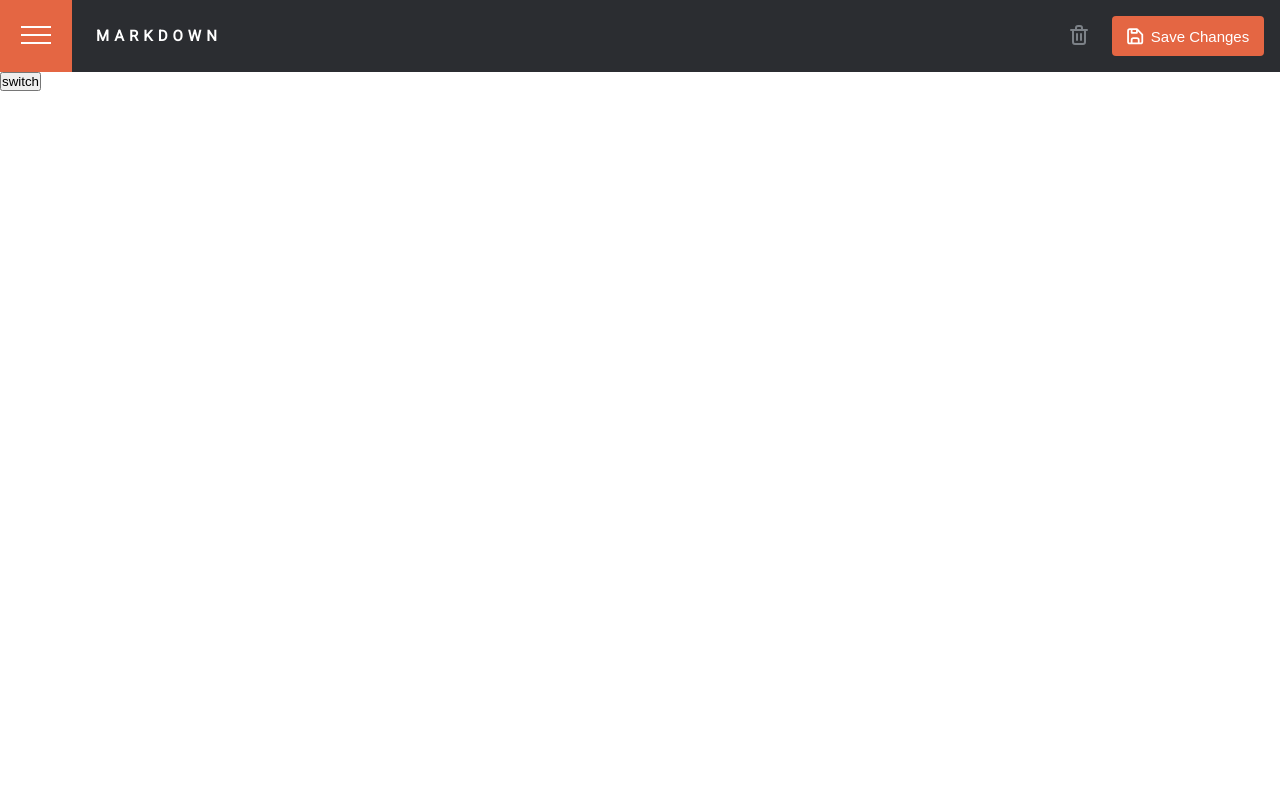
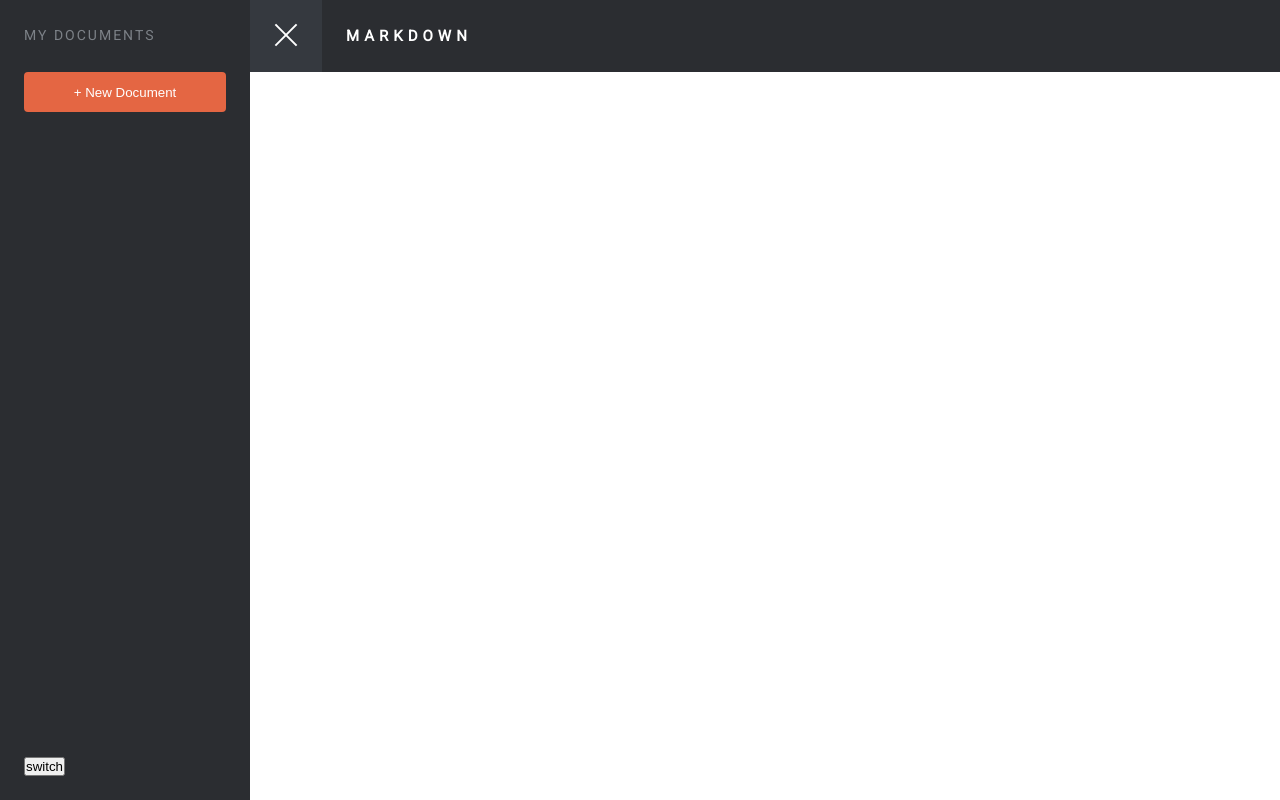
Before and after one commit to Cats-n-coffee/fem-inbrowser-markdown-editor, a Vue app: page / in a window 1280 px wide. Both pictures are taken after a click on the button 36 px from the left and 36 px from the top of the page. Built offline with nearby package versions, Linux system fonts and the light colour scheme.

Commit message:
add sidebar and app container styles

```diff
--- a/src/App.vue
+++ b/src/App.vue
@@ -1,24 +1,38 @@
 <template>
   <div id="container">
-    <Topbar />
-    <Sidebar />
+    <Sidebar v-if="isSidebarToggled"/>
+    <div class="persistent-content">
+      <Topbar />
+    </div>
   </div>
 </template>
 
 <script>
+import { mapState } from 'vuex';
 import Topbar from './components/Topbar/Topbar.vue';
-import Sidebar from './components/Sidebar/ThemeToggle.vue';
+import Sidebar from './components/Sidebar/Sidebar.vue';
 
 export default {
   name: 'AppWrapper',
   components: {
     Topbar,
     Sidebar,
+  },
+  computed: {
+    ...mapState(['isSidebarToggled']),
   }
 }
 </script>
 
 <style lang="scss">
+#container {
+  display: flex;
+}
+
+.persistent-content {
+  width: 100%;
+}
+
 .orange-button {
   background-color: var(--orange);
   border-radius: 4px;
--- /dev/null
+++ b/src/components/Sidebar/NewDocumentButton.vue
@@ -0,0 +1,27 @@
+<template>
+    <button
+    class="orange-button new-document-btn"
+    @click="createDocument"
+    >
+        + New Document
+    </button>
+</template>
+
+<script>
+export default {
+    name: 'NewDocumentButton',
+    methods: {
+        createDocument() {
+            console.log('create document');
+        }
+    }
+}
+</script>
+
+<style lang="scss" scoped>
+.new-document-btn {
+    width: 202px;
+    height: 40px;
+    color: $white;
+}
+</style>
--- a/src/components/Sidebar/Sidebar.vue
+++ b/src/components/Sidebar/Sidebar.vue
@@ -1,13 +1,74 @@
 <template>
-    <div class="sidebar-wrapper"></div>
+    <div class="sidebar-wrapper">
+        <div class="sidebar-info">
+            <h1 class="topbar-title">Markdown</h1>
+            <h2>My Documents</h2>
+        </div>
+        <div class="sidebar-documents">
+            <NewDocumentButton />
+            <ul class="document-collection">
+
+            </ul>
+        </div>
+
+
+        <ThemeToggle />
+    </div>
 </template>
 
 <script>
+import NewDocumentButton from './NewDocumentButton.vue';
+import ThemeToggle from './ThemeToggle.vue';
+
 export default {
     name: 'Sidebar',
+    components: {
+        NewDocumentButton,
+        ThemeToggle,
+    },
 }
 </script>
 
 <style lang="scss" scoped>
-.sidebar-wrapper {}
+.sidebar-wrapper {
+    width: 250px;
+    height: 100vh;
+    display: flex;
+    flex-direction: column;
+    background-color: var(--sidebar);
+    padding: 0 24px;
+}
+
+.sidebar-info {
+    display: flex;
+    flex-direction: column;
+    align-items: flex-start;
+
+    h1 {
+        height: 72px;
+        padding-top: 27px;
+    }
+
+    h2 {
+        color: $medium-light-grey;
+        font-size: 14px;
+        text-transform: uppercase;
+        letter-spacing: 2px;
+        font-weight: 400;
+        padding-bottom: 29px;
+    }
+}
+
+@media screen and (min-width: 1200px) {
+    .sidebar-info {
+
+        h1 {
+            display: none;
+        }
+        h2 {
+            padding: 27px 0;
+            height: 72px;
+        }
+    }
+}
 </style>
--- a/src/components/Sidebar/ThemeToggle.vue
+++ b/src/components/Sidebar/ThemeToggle.vue
@@ -16,5 +16,8 @@ export default {
 </script>
 
 <style lang="scss" scoped>
-
+.theme-toggle-wrapper {
+    margin-top: auto;
+    padding-bottom: 24px;
+}
 </style>
--- a/src/components/Topbar/SidebarToggle.vue
+++ b/src/components/Topbar/SidebarToggle.vue
@@ -1,11 +1,11 @@
 <template>
     <button
       class="sidebar-toggle"
-      @click="openSidebar"
+      @click="toToggleSidebar"
       type="button"
     >
       <img
-        v-if="!isSidebarOpen"
+        v-if="!isSidebarToggled"
         src="../../assets/images/icon-menu.svg"
         alt="open sidebar"
       />
@@ -18,20 +18,23 @@
 </template>
 
 <script>
+import { mapActions, mapState } from 'vuex';
+
 export default {
     name: 'SidebarToggle',
     computed: {
-        isSidebarOpen() {
-            return this.$store.state.isSidebarToggled;
-        },
+        ...mapState(['isSidebarToggled']),
     },
+    methods: {
+      ...mapActions(['toToggleSidebar']),
+    }
 }
 </script>
 
 <style lang="scss" scoped>
 .sidebar-toggle {
-    width: 72px;
-    height: 72px;
+    width: 56px;
+    height: 56px;
     background-color: #35393F;
     border: none;
     cursor: pointer;
@@ -41,4 +44,11 @@ export default {
         background-color: var(--orange);
     }
 }
+
+@media screen and (min-width: 768px) {
+  .sidebar-toggle {
+    width: 72px;
+    height: 72px;
+  }
+}
 </style>
--- a/src/components/Topbar/Topbar.vue
+++ b/src/components/Topbar/Topbar.vue
@@ -6,9 +6,11 @@
                 Markdown
             </h1>
         </div>
-        <div class="middle-files-section"></div>
+        <div class="middle-files-section">
+            <ul></ul>
+        </div>
         <div
-          v-if="!isSidebarOpen"
+          v-if="!isSidebarToggled"
           class="right-tools-section">
             <button
               class="delete-button"
@@ -27,6 +29,7 @@
 </template>
 
 <script>
+import { mapState } from 'vuex';
 import SaveButton from './SaveButton.vue';
 import SidebarToggle from './SidebarToggle.vue';
 
@@ -37,9 +40,7 @@ export default {
         SidebarToggle,
     },
     computed: {
-        isSidebarOpen() {
-            return this.$store.state.isSidebarToggled;
-        },
+        ...mapState(['isSidebarToggled']),
     },
 }
 </script>
--- a/src/store/index.js
+++ b/src/store/index.js
@@ -35,4 +35,9 @@ export const store = createStore({
       state.isOnlyPreview = !state.isOnlyPreview;
     },
   },
+  actions: {
+    toToggleSidebar: (context) => {
+      context.commit("toggleSidebar");
+    },
+  },
 });
```
